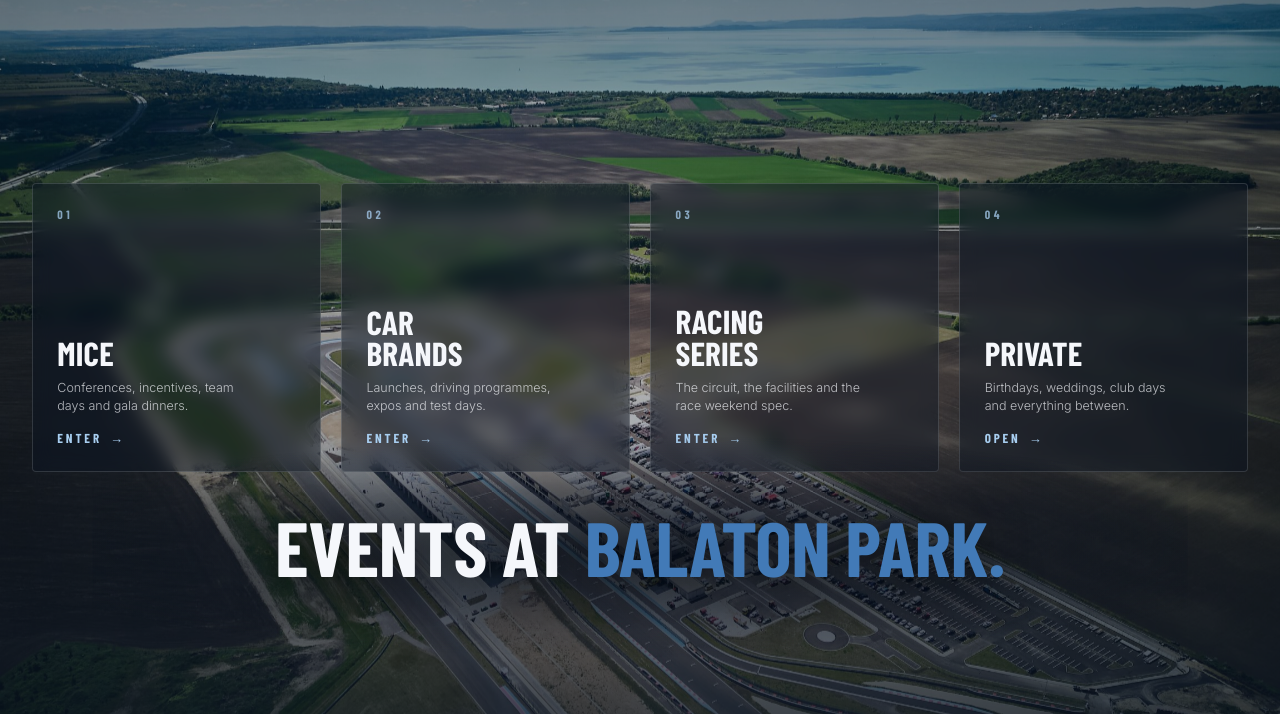
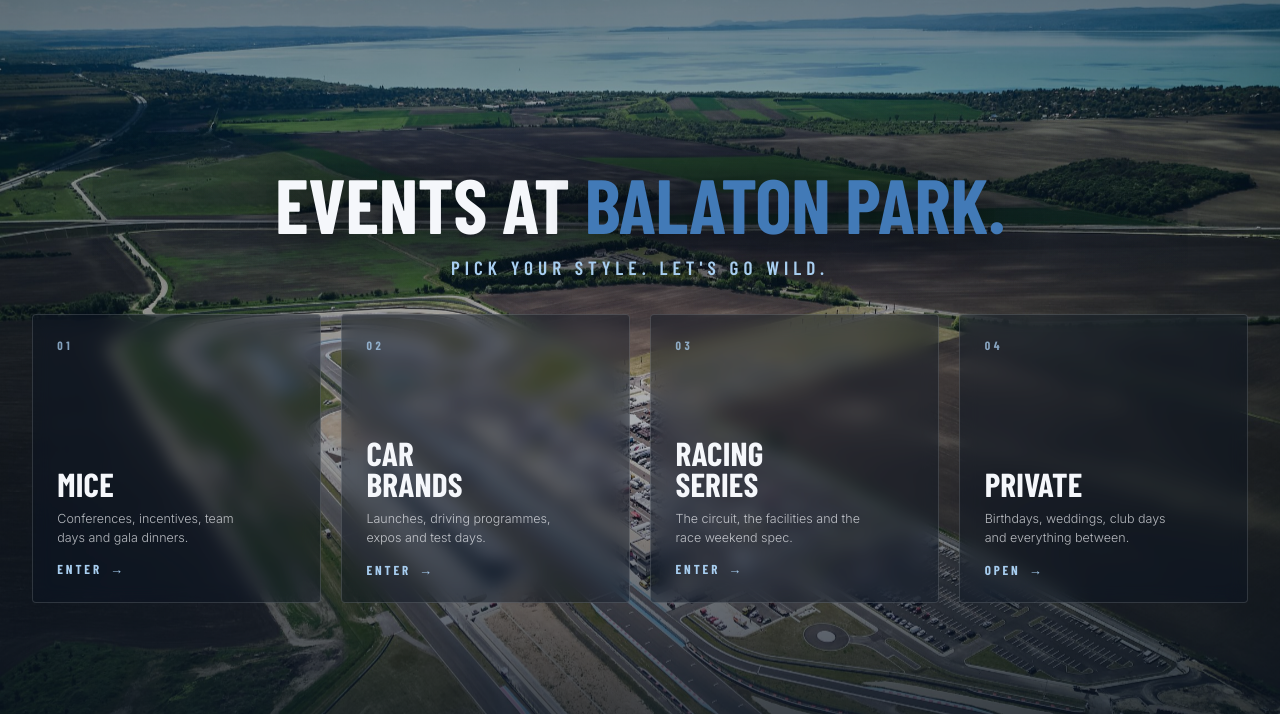
Before and after one commit to roynissany/events, a plain HTML site: page index.html in a window 1280 px wide. Shown: the top 714 px of the page. Drawn offline with nearby package versions, Linux system fonts and the light colour scheme; a web font is replaced by a local one.

Commit message:
Title back on top, add tagline under it
Co-Authored-By: Claude Fable 5.2 <noreply@anthropic.com>
Claude-Session: https://claude.ai/code/session_01UJGqqhK6kykiRzkU2KhLXF

```diff
--- a/index.html
+++ b/index.html
@@ -85,6 +85,7 @@
 
   /* ---------- tiles ---------- */
   .tiles {
+    margin-top: clamp(28px, 4.4vh, 52px);
     display: grid;
     grid-template-columns: repeat(4, minmax(0, 1fr));
     gap: clamp(14px, 1.6vw, 24px);
@@ -114,10 +115,10 @@
     animation: rise .9s cubic-bezier(.22,.8,.3,1) forwards;
     transition: border-color .35s ease, background .35s ease, transform .35s cubic-bezier(.22,.8,.3,1), box-shadow .35s ease;
   }
-  .tile:nth-child(1) { animation-delay: .10s; }
-  .tile:nth-child(2) { animation-delay: .18s; }
-  .tile:nth-child(3) { animation-delay: .26s; }
-  .tile:nth-child(4) { animation-delay: .34s; }
+  .tile:nth-child(1) { animation-delay: .28s; }
+  .tile:nth-child(2) { animation-delay: .36s; }
+  .tile:nth-child(3) { animation-delay: .44s; }
+  .tile:nth-child(4) { animation-delay: .52s; }
   .tile::before {
     content: '';
     position: absolute;
@@ -181,7 +182,6 @@
   /* ---------- title under the tiles ---------- */
   .title {
     position: relative;
-    margin-top: clamp(30px, 4.6vh, 56px);
     font-family: 'Barlow Condensed', sans-serif;
     font-weight: 800;
     text-transform: uppercase;
@@ -191,7 +191,7 @@
     white-space: nowrap;
     text-shadow: 0 6px 40px rgba(0,0,0,.6);
     opacity: 0;
-    animation: rise .9s cubic-bezier(.22,.8,.3,1) .46s forwards;
+    animation: rise .9s cubic-bezier(.22,.8,.3,1) .08s forwards;
   }
   /* soft scrim so the title never sits on the bright pit roofs */
   .title::before {
@@ -206,6 +206,19 @@
     pointer-events: none;
   }
   .title .accent { color: var(--blue); }
+  .tagline {
+    position: relative;
+    margin-top: 14px;
+    font-family: 'Barlow Condensed', sans-serif;
+    font-size: clamp(14px, 1.5vw, 20px);
+    font-weight: 600;
+    letter-spacing: 0.26em;
+    text-transform: uppercase;
+    color: #a8cef0;
+    text-shadow: 0 2px 18px rgba(0,0,0,.7);
+    opacity: 0;
+    animation: rise .9s cubic-bezier(.22,.8,.3,1) .16s forwards;
+  }
 
   .corner-logo {
     position: fixed;
@@ -326,7 +339,9 @@
     .tile h2 { font-size: 26px; margin-top: 11px; }
     .tile p { margin-top: 6px; font-size: 13px; max-width: none; }
     .tile .go { margin-top: 10px; }
-    .title { margin-top: 26px; font-size: 7.4vw; }
+    .title { font-size: 7.4vw; }
+    .tagline { margin-top: 9px; font-size: 12.5px; letter-spacing: 0.22em; }
+    .tiles { margin-top: 20px; }
     .corner-logo { position: absolute; height: 34px; bottom: 20px; right: 18px; }
     .bg { background-position: 50% 22%; }
   }
@@ -338,6 +353,9 @@
   <div class="bg"></div>
 
   <div class="content">
+    <div class="title">Events at <span class="accent">Balaton Park.</span></div>
+    <p class="tagline">Pick your style. Let's go wild.</p>
+
     <nav class="tiles">
       <a class="tile" href="https://mice.balatonpark.com">
         <div class="num">01</div>
@@ -368,7 +386,6 @@
       </button>
     </nav>
 
-    <div class="title">Events at <span class="accent">Balaton Park.</span></div>
   </div>
 
   <img class="corner-logo" src="bpc-white-text-logo.png" alt="Balaton Park Circuit">
```
